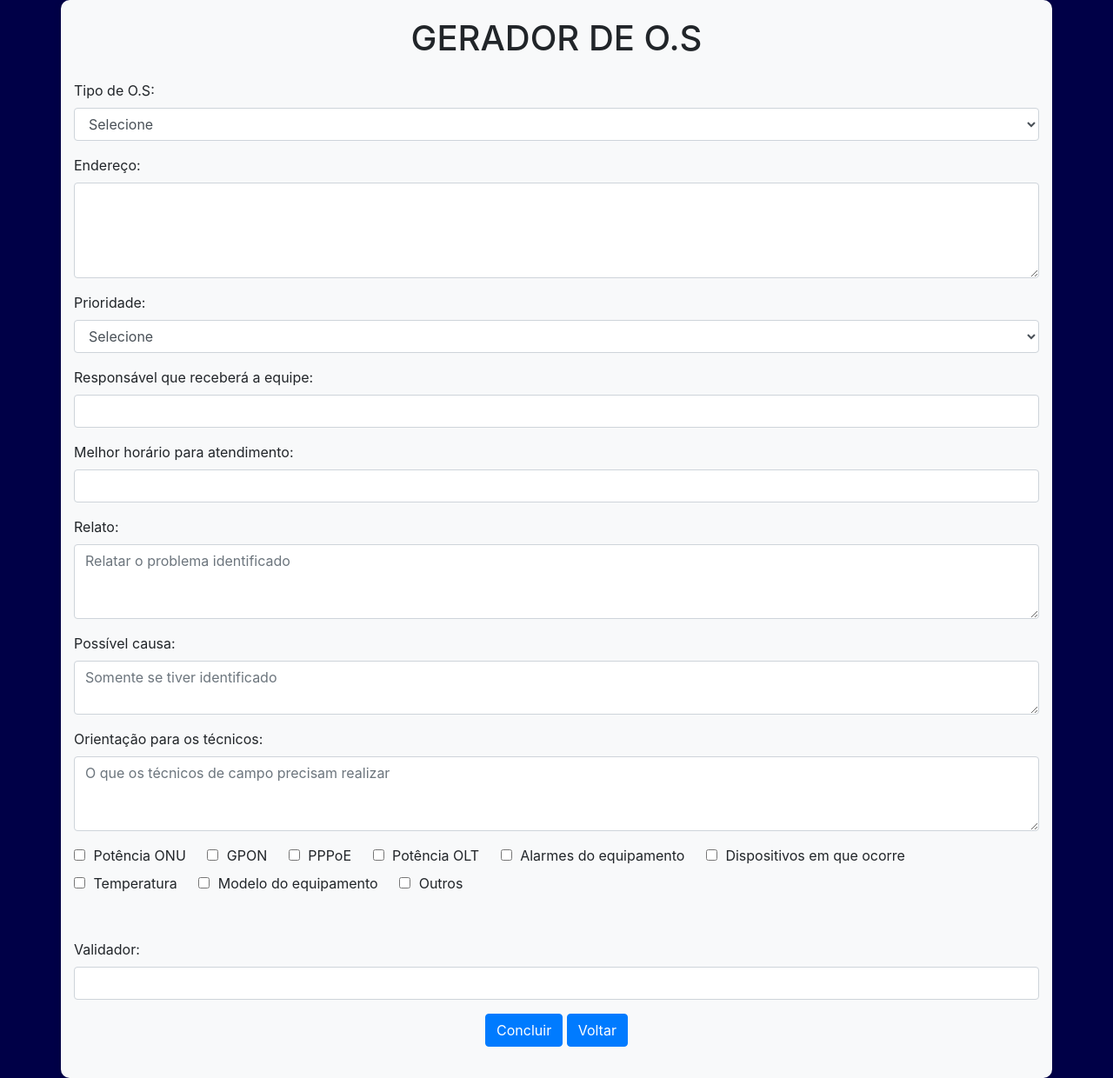
After one commit to DevSabrisant/SEA_TOOLS, a Flask app: page /homepage8 in a window 1280 px wide. The commit adds this page. Shown: the whole page at 87% size. Run offline with Flask 3, Linux system fonts and the light colour scheme; the visitor is signed in with stand-in values (Sample User, id 1); parts of the project's set-up code (start-up, migrations or seed data) failed here and were passed over; some libraries are stand-ins or nearby versions.

Commit message:
O.S
Adição da tela de O.S juntamente com atualização dos modais para funcionarem e copiarem os textos.

```diff
--- a/blueprints/views.py
+++ b/blueprints/views.py
@@ -308,7 +308,42 @@ def homepage7():
         sntp = request.form['sntp']
         ipv6 = request.form['ipv6']
         observacoes = request.form['observacoes']
-        print(dns)
+
         return render_template('homepage7.html', relato_cliente=relato_cliente, potencia=potencia, canal=canal,
                                banda=banda, dns=dns, upnp=upnp, sntp=sntp, ipv6=ipv6, observacoes=observacoes)
     return render_template('homepage7.html')
+
+@Telas.route('/homepage8', methods=['GET', 'POST'])
+def homepage8():
+    if 'username' not in session:
+        return redirect(url_for('Telas.login'))
+
+    if request.method == 'POST':
+        tipo_os = request.form['tipoos']
+        endereco = request.form['endereco']
+        prioridade = request.form['prioridade']
+        responsavel = request.form['responsavel']
+        horario = request.form['horario']
+        relato = request.form['relato']
+        causa = request.form['causa']
+        orientacao = request.form['orientacao']
+        validador = request.form['validador']
+
+        campoPotenciaOnu = request.form.get('potencia-onu')
+        modelo = request.form.get('modelo')
+        pppoe = request.form.get('pppoe')
+        gpon = request.form.get('gpon')
+        potenciaOlt = request.form.get('potenciaOlt')
+        Outros = request.form.get('Outros')
+        Temp = request.form.get('Temp')
+        dispositivos_sem_nternet = request.form.get('dispositivos-sem-internet')
+        alarmes_equipamento = request.form.get('alarmes-equipamento')
+
+        print(campoPotenciaOnu)
+
+        return render_template('homepage8.html', tipo_os=tipo_os, endereco=endereco, prioridade=prioridade,
+                               responsavel=responsavel, horario=horario, relato=relato, causa=causa,
+                               orientacao=orientacao, validador=validador, campoPotenciaOnu= campoPotenciaOnu, modelo=modelo,
+                               gpon = gpon, pppoe =pppoe, potenciaOlt=potenciaOlt, Outros=Outros,Temp=Temp, dispositivos_sem_nternet=dispositivos_sem_nternet, alarmes_equipamento=alarmes_equipamento  )
+    else:
+        return render_template('homepage8.html')
--- a/static/css/style_home.css
+++ b/static/css/style_home.css
@@ -80,6 +80,12 @@ button:hover {
 #botao6 {
     background-color: purple;
 }
+#botao7 {
+    background-color: grey;
+}
+#botao8 {
+    background-color: black;
+}
 
 #botao-logout {
     background-color: transparent;
--- /dev/null
+++ b/static/css/style_homepage8.css
@@ -0,0 +1,97 @@
+/* Estilos gerais */
+body {
+  background-color: #000047;
+  margin: 0;
+  padding: 0;
+}
+
+.container {
+  max-width: 600px;
+  margin: 0 auto;
+  padding: 20px;
+  background-color: #f8f9fa;
+  border-radius: 10px;
+  box-shadow: 0 0 10px rgba(0, 0, 0, 0.1);
+}
+
+.form-group {
+  margin-bottom: 20px;
+}
+
+.checkbox {
+  margin-bottom: 20px;
+}
+
+.checkla {
+  margin-right: 20px;
+}
+
+.checkin {
+  margin-right: 5px;
+}
+
+.hidden {
+  display: none;
+}
+
+.btn-concluir,
+.btn-voltar {
+  width: 100%;
+  padding: 10px;
+  border: none;
+  background-color: #007bff;
+  color: #fff;
+  font-size: 16px;
+  border-radius: 5px;
+  cursor: pointer;
+  transition: background-color 0.3s ease;
+}
+
+.btn-concluir:hover,
+.btn-voltar:hover {
+  background-color: #0056b3;
+}
+
+/* Estilos para o modal */
+.modal-content {
+  background-color: #fff;
+  border-radius: 10px;
+}
+
+.modal-header {
+  background-color: #007bff;
+  color: #fff;
+  border-top-left-radius: 10px;
+  border-top-right-radius: 10px;
+}
+
+.modal-body p {
+  margin-bottom: 10px;
+}
+
+.modal-body ul {
+  list-style-type: none;
+  padding-left: 0;
+}
+
+.modal-body li {
+  margin-bottom: 5px;
+}
+
+.modal-footer {
+  border-bottom-left-radius: 10px;
+  border-bottom-right-radius: 10px;
+}
+
+.btn-danger {
+  background-color: #dc3545;
+  color: #fff;
+  border: none;
+  border-radius: 5px;
+  padding: 10px 20px;
+  cursor: pointer;
+}
+
+.btn-danger:hover {
+  background-color: #c82333;
+}
--- a/static/js/script.js
+++ b/static/js/script.js
@@ -53,8 +53,13 @@ function Homepage5(){
 function Homepage6() {
             window.location.href = "/homepage6";
 }
+
 function Homepage7() {
             window.location.href = "/homepage7";
+}
+
+function Homepage8() {
+            window.location.href = "/homepage8";
 }
 
  function validarFormulario() {
@@ -143,3 +148,98 @@ $(document).ready(function() {
         }
     });
 });
+
+
+$(document).ready(function(){
+    $("#myModal").modal({
+        backdrop: 'static', // Impede o fechamento do modal ao clicar fora dele
+        show: true
+    });
+
+    $(".modal-header .close").click(function(){
+        $("#myModal").modal('hide');
+    });
+
+    $("#copyButton").click(function(){
+        var modalText = ""; // Inicializa a variável para armazenar o texto formatado
+        // Itera sobre cada parágrafo dentro do modal
+        $("#myModal .modal-body p").each(function(){
+            modalText += $(this).text() + "\n"; // Adiciona o texto do parágrafo atual e uma quebra de linha
+        });
+        navigator.clipboard.writeText(modalText); // Copia o texto para a área de transferência
+        alert("Texto copiado com sucesso!"); // Mostra um alerta de confirmação
+    });
+});
+$(document).ready(function() {
+      $('#chkPotenciaOnu').change(function() {
+        if ($(this).is(":checked")) {
+          $('#campoPotenciaOnu').show();
+        } else {
+          $('#campoPotenciaOnu').hide();
+        }
+      });
+
+      $('#chkGpon').change(function() {
+        if ($(this).is(":checked")) {
+          $('#campoGpon').show();
+        } else {
+          $('#campoGpon').hide();
+        }
+      });
+
+      $('#chkPPPoE').change(function() {
+        if ($(this).is(":checked")) {
+          $('#campoPPPoE').show();
+        } else {
+          $('#campoPPPoE').hide();
+        }
+      });
+
+      $('#chkPotenciaOlt').change(function() {
+        if ($(this).is(":checked")) {
+          $('#campoPotenciaOlt').show();
+        } else {
+          $('#campoPotenciaOlt').hide();
+        }
+      });
+
+      $('#chkAlarmes').change(function() {
+        if ($(this).is(":checked")) {
+          $('#campoAlarmes').show();
+        } else {
+          $('#campoAlarmes').hide();
+        }
+      });
+
+      $('#chkocorre').change(function() {
+        if ($(this).is(":checked")) {
+          $('#campoOcorre').show();
+        } else {
+          $('#campoOcorre').hide();
+        }
+      });
+
+      $('#chkTemperatura').change(function() {
+        if ($(this).is(":checked")) {
+          $('#campoTemp').show();
+        } else {
+          $('#campoTemp').hide();
+        }
+      });
+
+      $('#chkModelo').change(function() {
+        if ($(this).is(":checked")) {
+          $('#campoModelo').show();
+        } else {
+          $('#campoModelo').hide();
+        }
+      });
+
+      $('#chkOutros').change(function() {
+        if ($(this).is(":checked")) {
+          $('#campoOutros').show();
+        } else {
+          $('#campoOutros').hide();
+        }
+      });
+      });
--- a/templates/Home.html
+++ b/templates/Home.html
@@ -24,6 +24,7 @@
     <button id="botao4" onclick="Homepage4()">Cancelamento</button>
     <button id="botao6" onclick="Homepage6()">Indisponibilidades</button>
     <button id="botao7" onclick="Homepage7()">Comentarios</button>
+    <button id="botao8" onclick="Homepage8()">O.S</button>
     </div>
 
      <button id="botao-logout" onclick="logout()">Logout</button>
--- /dev/null
+++ b/templates/homepage8.html
@@ -0,0 +1,220 @@
+<!DOCTYPE html>
+<html lang="pt-br">
+
+<head>
+  <meta charset="UTF-8">
+  <title>Ordem de Serviço</title>
+  <link rel="icon" href="static/faviconsea.png" type="image/x-icon">
+  <link rel="stylesheet" href="{{ url_for('static', filename='css/style_homepage8.css') }}">
+  <link rel="shortcut icon" href="../static/imagens/faviconsea.png" type="image/x-icon">
+  <link rel="stylesheet" href="https://maxcdn.bootstrapcdn.com/bootstrap/4.5.2/css/bootstrap.min.css">
+   <style>
+    body {
+      background-color: #000047; /* Define a cor de fundo diretamente no HTML */
+    }
+  </style>
+</head>
+
+
+<body >
+  <div class="container">
+    <form id="formulario" action="/homepage8" method="post">
+      <h1 class="text-center mb-4">GERADOR DE O.S</h1>
+      <div class="form-group">
+        <label for="tipoos">Tipo de O.S:</label>
+        <select id="tipoos" name="tipoos" class="form-control" required>
+          <option value="">Selecione</option>
+          <option value="suporte">SUPORTE - SEM INTERNET</option>
+          <option value="suporteint">SUPORTE-INTERNET LENTA</option>
+          <option value="manutencao">MANUTENÇÃO</option>
+          <option value="recolhimento">RECOLHIMENTO DE COMODATO</option>
+        </select>
+      </div>
+
+      <div class="form-group">
+        <label for="endereco">Endereço:</label>
+        <textarea id="endereco" name="endereco" rows="4" class="form-control" required></textarea>
+      </div>
+
+      <div class="form-group">
+        <label for="prioridade">Prioridade:</label>
+        <select id="prioridade" name="prioridade" class="form-control" required>
+          <option value="">Selecione</option>
+          <option value="PADRÃO">PADRÃO</option>
+          <option value="REINCIDENTE">REINCIDENTE</option>
+          <option value="REVERSÃO DE CANCELAMENTO">REVERSÃO DE CANCELAMENTO</option>
+        </select>
+      </div>
+
+      <div class="form-group">
+        <label for="responsavel">Responsável que receberá a equipe:</label>
+        <input type="text" id="responsavel" name="responsavel" class="form-control" required>
+      </div>
+
+      <div class="form-group">
+        <label for="horario">Melhor horário para atendimento:</label>
+        <input type="text" id="horario" name="horario" class="form-control" required>
+      </div>
+
+      <div class="form-group">
+        <label for="relato">Relato:</label>
+        <textarea id="relato" name="relato" rows="3" class="form-control" placeholder="Relatar o problema identificado"></textarea>
+      </div>
+
+      <div class="form-group">
+        <label for="causa">Possível causa:</label>
+        <textarea id="causa" name="causa" rows="2" class="form-control" placeholder="Somente se tiver identificado"></textarea>
+      </div>
+
+      <div class="form-group">
+        <label for="orientacao">Orientação para os técnicos:</label>
+        <textarea id="orientacao" name="orientacao" rows="3" class="form-control" placeholder="O que os técnicos de campo precisam realizar"></textarea>
+      </div>
+
+      <div class="checkbox">
+        <label class="checkla"><input class="checkin" type="checkbox" id="chkPotenciaOnu"> Potência ONU </label>
+        <label class="checkla"><input class="checkin" type="checkbox" id="chkGpon" value="sim"> GPON</label>
+        <label class="checkla"><input class="checkin" type="checkbox" id="chkPPPoE" value="sim"> PPPoE</label>
+        <label class="checkla"><input class="checkin" type="checkbox" id="chkPotenciaOlt"> Potência OLT</label>
+        <label class="checkla"><input class="checkin" type="checkbox" id="chkAlarmes"> Alarmes do equipamento</label>
+        <label class="checkla"><input class="checkin" type="checkbox" id="chkocorre"> Dispositivos em que ocorre</label>
+        <label class="checkla"><input class="checkin" type="checkbox" id="chkTemperatura"> Temperatura</label>
+        <label class="checkla"><input class="checkin" type="checkbox" id="chkModelo"> Modelo do equipamento</label>
+        <label class="checkla"><input class="checkin" type="checkbox" id="chkOutros"> Outros</label> <br><br>
+
+
+        <div id="campoPotenciaOnu" style="display: none;" class="form-group">
+          <label id="nome-potencia-onu" for="potencia-onu" class="hidden">POTÊNCIA ONU:</label>
+          <input type="text" id="potencia-onu" name="potencia-onu" class="form-control">
+        </div>
+
+
+        <div id="campoPotenciaOlt" style="display: none;" class="form-group">
+          <label for="potenciaOlt">Potência OLT:</label>
+          <input type="text" id="potenciaOlt" name="potenciaOlt" class="form-control">
+        </div>
+
+        <div id="campoGpon" style="display: none;" class="form-group">
+          <label for="gpon">GPON:</label>
+          <input type="text" id="gpon" name="gpon" class="form-control">
+        </div>
+
+        <div id="campoPPPoE" style="display: none;" class="form-group">
+          <label for="pppoe">PPPoE:</label>
+          <input type="text" id="pppoe" name="pppoe" class="form-control">
+        </div>
+
+        <div id="campoModelo" style="display: none;" class="form-group">
+          <label for="modelo">Modelo do equipamento:</label>
+          <input type="text" id="modelo" name="modelo" class="form-control">
+        </div>
+
+        <div id="campoAlarmes" style="display: none;" class="form-group">
+          <label id="nome-alarmes-equipamento" for="alarmes-equipamento" class="hidden">Alarmes do equipamento:</label>
+          <input type="text" id="alarmes_equipamento" name="alarmes-equipamento" class="form-control">
+        </div>
+
+        <div id="campoOcorre" style="display: none;" class="form-group">
+          <label id="nome-dispositivos-sem-internet" for="dispositivos-sem-internet" class="hidden">Dispositivos em que ocorre:</label>
+          <input type="text" id="dispositivos_sem_internet" name="dispositivos-sem-internet" class="hidden">
+        </div>
+
+        <div id="campoTemp" style="display: none;" class="form-group">
+          <label for="Temp">Temperatura:</label>
+          <input type="text" id="Temp" name="Temp" placeholder="Temperatura registrada no equipamento" class="form-control">
+        </div>
+
+        <div id="campoOutros" style="display: none;" class="form-group">
+          <label for="Outros">Outros:</label>
+          <input type="text" id="Outros" placeholder="Outros detalhes" name="Outros" class="form-control">
+        </div>
+      </div>
+
+      <div class="form-group">
+        <label for="validador">Validador:</label>
+        <input type="text" id="validador" name="validador" class="form-control">
+      </div>
+
+      <div class="form-group text-center">
+        <button id="btnConcluir" class="btn btn-primary">Concluir</button>
+        <button id="btnVoltar" class="btn btn-primary" onclick="Home()">Voltar</button>
+      </div>
+
+    </form>
+  </div>
+
+  <!-- Modal -->
+  {% if request.method == 'POST' %}
+  <div class="modal fade" id="myModal" tabindex="-1" role="dialog" aria-labelledby="exampleModalLabel" aria-hidden="true">
+    <div class="modal-dialog" role="document">
+      <div class="modal-content">
+        <div class="modal-header">
+          <h5 class="modal-title" id="exampleModalLabel">Ordem de Serviço</h5>
+          <button type="button" class="close" data-dismiss="modal" aria-label="Close">
+            <span aria-hidden="true">&times;</span>
+          </button>
+        </div>
+        <div class="modal-body">
+          <p><strong>TIPO DE O.S:</strong> {{ tipo_os }}</p>
+          <p><strong>Endereço:</strong> {{ endereco }}</p>
+          <p><strong>Prioridade:</strong> {{ prioridade }}</p>
+          <p><strong>Responsável que receberá a equipe:</strong> {{ responsavel }}</p>
+          <p><strong>Melhor horário para atendimento:</strong> {{ horario }}</p>
+          <p><strong>Relato:</strong> {{ relato }}</p>
+          <p><strong>Possível causa:</strong> {{ causa }}</p>
+          <p><strong>Orientação para os técnicos:</strong> {{ orientacao }}</p>
+
+          <p><strong>Outras informações:</strong></p>
+          <ul>
+            {% if campoPotenciaOnu %}
+            <li><strong>Potência ONU:</strong> {{ campoPotenciaOnu }}</li>
+            {% endif %}
+            {% if gpon %}
+            <li><strong>GPON:</strong> {{ gpon }}</li>
+            {% endif %}
+
+            {% if pppoe %}
+            <li><strong>PPPoE:</strong> {{ pppoe }}</li>
+            {% endif %}
+
+            {% if modelo %}
+            <li><strong>MODELO DO EQUIPAMENTO:</strong> {{ modelo }}</li>
+            {% endif %}
+
+            {% if potenciaOlt %}
+            <li><strong>Potência OLT:</strong> {{ potenciaOlt }}</li>
+            {% endif %}
+
+            {% if alarmes_equipamento %}
+            <li><strong>Alarmes do equipamento:</strong> {{ alarmes_equipamento }}</li>
+            {% endif %}
+
+            {% if dispositivos_sem_nternet %}
+            <li><strong>Dispositivos em que ocorre:</strong> {{ dispositivos_sem_nternet }}</li>
+            {% endif %}
+
+            {% if Temp %}
+            <li><strong>Temperatura:</strong> {{ Temp }}</li>
+            {% endif %}
+
+            {% if Outros %}
+            <li><strong>Outros:</strong> {{ Outros }}</li>
+            {% endif %}
+
+          </ul>
+          <p><strong>Validador:</strong> {{ validador }}</p>
+        </div>
+        <div class="modal-footer">
+          <button type="button" class="btn btn-danger" id="copyButton" data-dismiss="modal">Copiar</button>
+        </div>
+      </div>
+    </div>
+  </div>
+  {% endif %}
+
+  <script src="https://ajax.googleapis.com/ajax/libs/jquery/3.5.1/jquery.min.js"></script>
+  <script src="https://maxcdn.bootstrapcdn.com/bootstrap/4.5.2/js/bootstrap.min.js"></script>
+  <script src="{{ url_for('static', filename='js/script.js') }}"></script>
+</body>
+
+</html>
```
Also changed, not shown: blueprints/calculos.py (+44 -2 lines), static/css/style_login.css (+11 -0 lines), templates/homepage7.html (+7 -10 lines), templates/login.html (+7 -1 lines), templates/modal.html (deleted, +0 -47 lines), configurations.py (line endings or trailing spaces).
